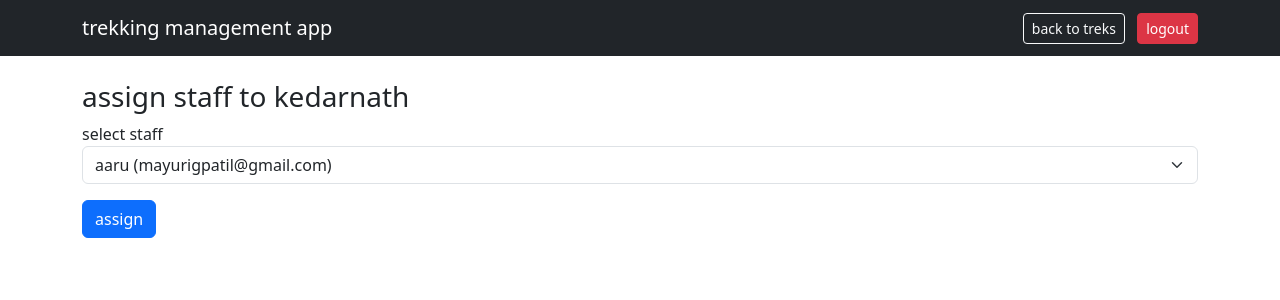
After one commit to 25f2006483/trekking-management-app, a Flask app: page /admin/treks/assign/1 in a window 1280 px wide. The commit adds this page. Shown: the top 300 px of the page. Run offline with Flask 3, Linux system fonts and the light colour scheme; a user stored in the database is signed in; data comes from the database, SQL or seed files in the repository; both versions use the stored data as it was after the commit.

Commit message:
Milestone-4 Trek Staff Dashboard and Trek Management

```diff
--- a/app.py
+++ b/app.py
@@ -140,7 +140,8 @@ def admin_dashboard():
 def staff_dashboard():
     if session.get('role') != 'staff':
         return redirect(url_for('login'))
-    return render_template('staff/dashboard.html')
+    treks = Trek.query.filter_by(assigned_staff_id=session['user_id']).all()
+    return render_template('staff/dashboard.html', treks=treks)
 
 @app.route('/user/dashboard')
 def user_dashboard():
@@ -278,5 +279,36 @@ def admin_bookings():
     bookings = Booking.query.all()
     return render_template('admin/bookings.html', bookings=bookings)
 
+@app.route('/admin/treks/assign/<int:trek_id>', methods=['GET', 'POST'])
+def assign_staff(trek_id):
+    if session.get('role') != 'admin':
+        return redirect(url_for('login'))
+    trek = Trek.query.get_or_404(trek_id)
+    staff_list = Staff.query.filter_by(status='approved').all()
+    if request.method == 'POST':
+        staff_id = request.form.get('staff_id')
+        trek.assigned_staff_id = int(staff_id)
+        db.session.commit()
+        flash('staff assigned successfully.', 'success')
+        return redirect(url_for('admin_treks'))
+    return render_template('admin/assign_staff.html', trek=trek, staff_list=staff_list)
+
+@app.route('/staff/trek/<int:trek_id>', methods=['GET', 'POST'])
+def staff_manage_trek(trek_id):
+    if session.get('role') != 'staff':
+        return redirect(url_for('login'))
+    trek = Trek.query.get_or_404(trek_id)
+    if trek.assigned_staff_id != session['user_id']:
+        flash('you are not assigned to this trek.', 'danger')
+        return redirect(url_for('staff_dashboard'))
+    if request.method == 'POST':
+        trek.available_slots = int(request.form.get('available_slots'))
+        trek.status = request.form.get('status')
+        db.session.commit()
+        flash('trek updated successfully.', 'success')
+        return redirect(url_for('staff_manage_trek', trek_id=trek_id))
+    bookings = Booking.query.filter_by(trek_id=trek_id).all()
+    return render_template('staff/manage_trek.html', trek=trek, bookings=bookings)
+
 if __name__ == "__main__":
     app.run(debug=True)
--- /dev/null
+++ b/templates/admin/assign_staff.html
@@ -0,0 +1,34 @@
+<!DOCTYPE html>
+<html lang="en">
+<head>
+    <meta charset="UTF-8">
+    <title>assign staff</title>
+    <link href="https://cdn.jsdelivr.net/npm/bootstrap@5.3.0-alpha1/dist/css/bootstrap.min.css" rel="stylesheet">
+</head>
+<body>
+<nav class="navbar navbar-dark bg-dark">
+    <div class="container">
+        <a class="navbar-brand">trekking management app</a>
+        <div>
+            <a href="/admin/treks" class="btn btn-outline-light btn-sm me-2">back to treks</a>
+            <a href="/logout" class="btn btn-danger btn-sm">logout</a>
+        </div>
+    </div>
+</nav>
+
+<div class="container mt-4">
+    <h3>assign staff to {{ trek.name }}</h3>
+    <form method="POST">
+        <div class="mb-3">
+            <label>select staff</label>
+            <select name="staff_id" class="form-select">
+                {% for staff in staff_list %}
+                <option value="{{ staff.id }}">{{ staff.name }} ({{ staff.email }})</option>
+                {% endfor %}
+            </select>
+        </div>
+        <button type="submit" class="btn btn-primary">assign</button>
+    </form>
+</div>
+</body>
+</html>
--- a/templates/admin/treks.html
+++ b/templates/admin/treks.html
@@ -58,6 +58,7 @@
                 <td>
                     <a href="/admin/treks/edit/{{ trek.id }}" class="btn btn-sm btn-warning">edit</a>
                     <a href="/admin/treks/delete/{{ trek.id }}" class="btn btn-sm btn-danger">delete</a>
+                    <a href="/admin/treks/assign/{{ trek.id }}" class="btn btn-sm btn-info">assign staff</a>
                 </td>
             </tr>
             {% else %}
```
Also changed, not shown: templates/staff/dashboard.html (+57 -4 lines), templates/staff/manage_trek.html (+78 -0 lines), instance/site.db.
